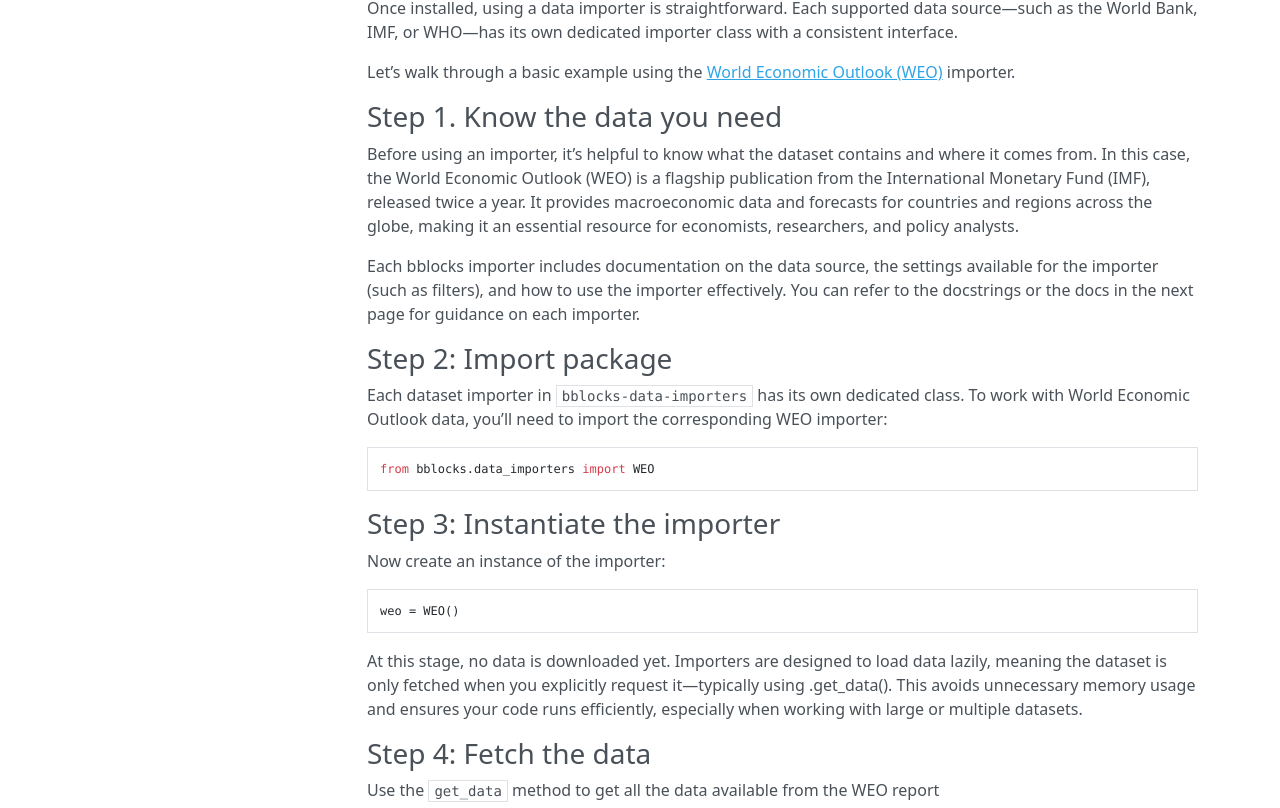
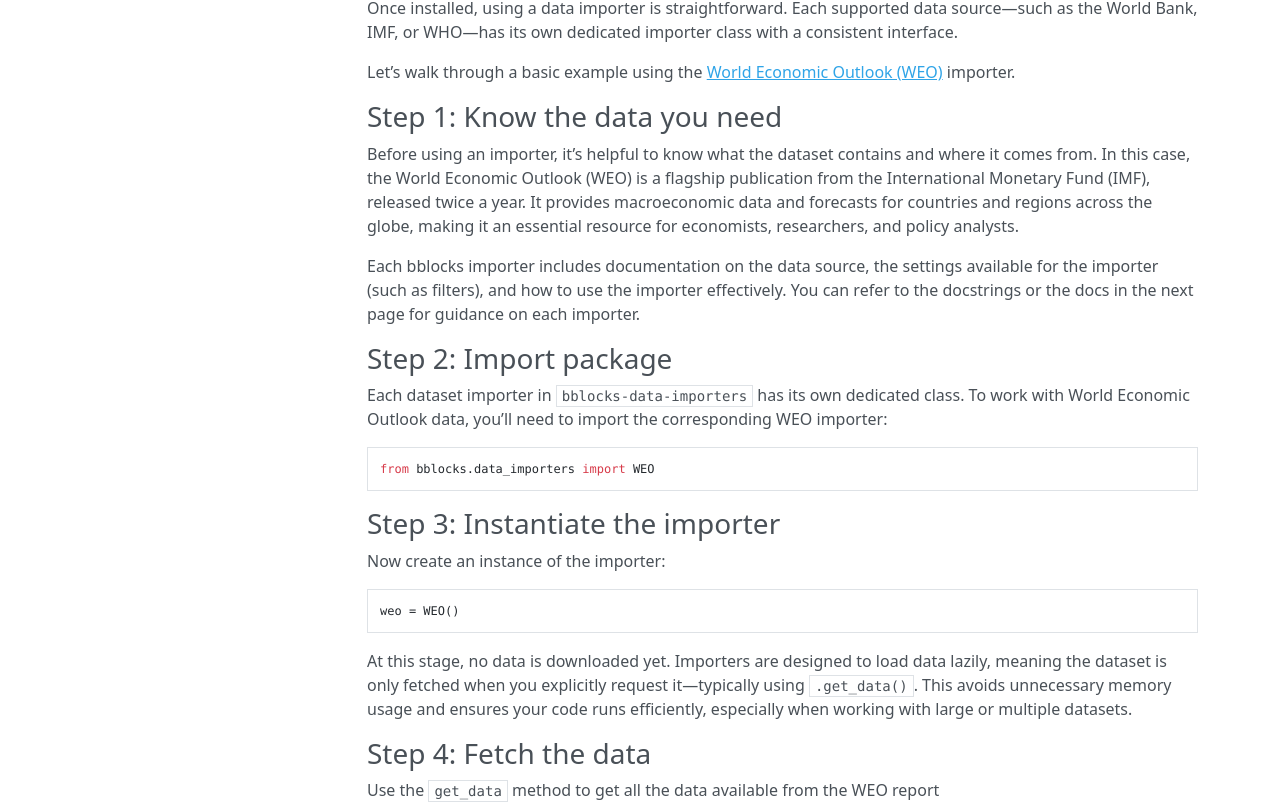
Before and after one commit to ONEcampaign/bblocks_data_importers, an MkDocs documentation site: the page built from docs/docs/getting-started.md, in a window 1280 px wide and 1400 px high. Shown: the part 587-1395 px from the top of the window. Built offline with MkDocs 1.6.1, drawn with Linux system fonts in a browser that asks for light colours; nearby versions of some CDN libraries.

Commit message:
update repo docs

````diff
--- a/docs/docs/getting-started.md
+++ b/docs/docs/getting-started.md
@@ -22,7 +22,7 @@
 
 Let’s walk through a basic example using the [World Economic Outlook (WEO)](https://www.imf.org/en/Publications/WEO) importer.
 
-### Step 1. Know the data you need
+### Step 1: Know the data you need
 
 Before using an importer, it’s helpful to know what the dataset contains and where it comes from.
 In this case, the World Economic Outlook (WEO) is a flagship publication from the International Monetary Fund (IMF),
@@ -51,7 +51,7 @@
 ```
 
 At this stage, no data is downloaded yet. Importers are designed to load data lazily, meaning the dataset is only
-fetched when you explicitly request it—typically using .get_data().
+fetched when you explicitly request it—typically using `.get_data()`.
 This avoids unnecessary memory usage and ensures your code runs efficiently, especially when working
 with large or multiple datasets.
 
````
Also changed, not shown: README.md.
